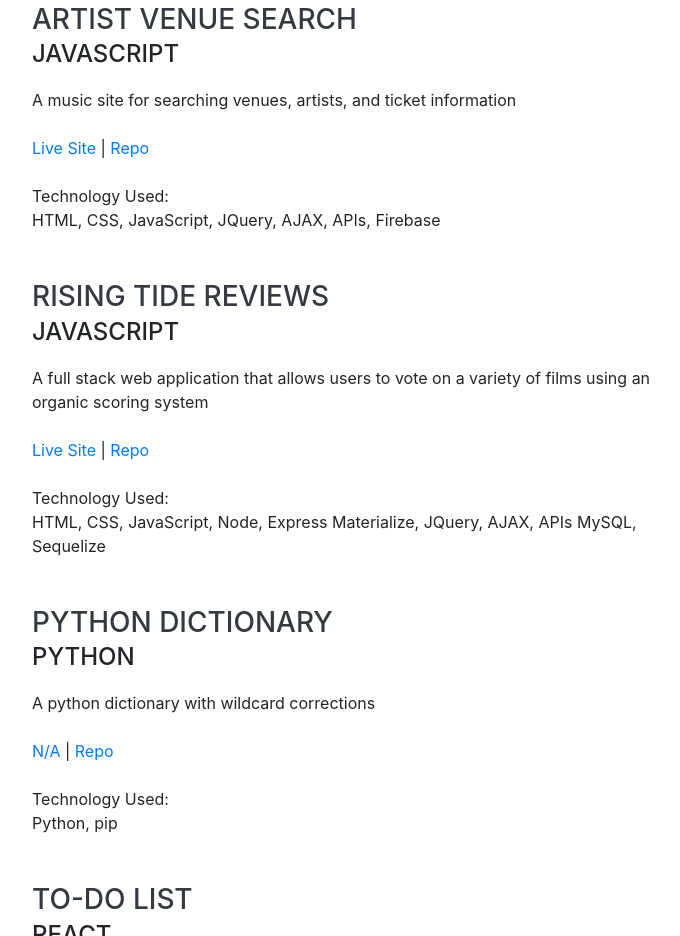
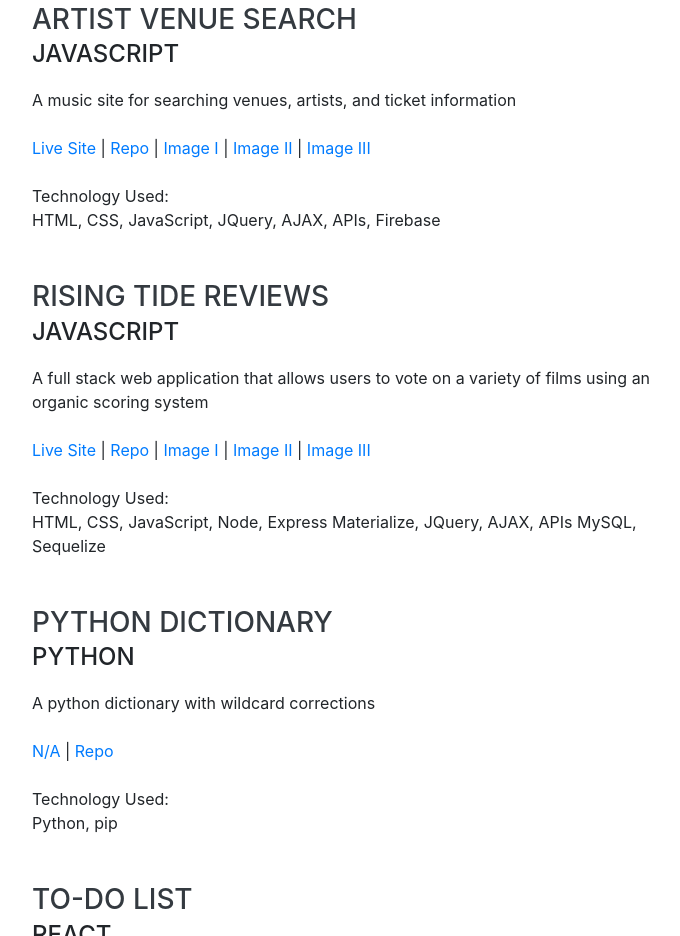
Before and after one commit to robertmoore40/portfolio, a website with bundled scripts: page index.html in a window 1280 px wide. Shown: the part 3795-4731 px from the top of the page, without its empty margins (288-968 px from the left). Built offline with nearby package versions, Linux system fonts and the light colour scheme; a web font is replaced by a local one.

Commit message:
added image links

```diff
--- a/index.html
+++ b/index.html
@@ -230,9 +230,15 @@
             <div>A music site for searching venues, artists, and ticket information</div>
             <br>
             <div>
-            <a href="https://caldwell-bob.github.io/unc_codingbootcamp_project1/">Live Site</a>
+            <a href="https://robertmoore40.github.io/Venue-Search/">Live Site</a>
             |
-            <a href="https://github.com/caldwell-bob/unc_codingbootcamp_project1">Repo</a>
+            <a href="https://github.com/robertmoore40/Venue-Search">Repo</a>
+            |
+            <a href="https://github.com/robertmoore40/Venue-Search/blob/master/images/Capture1.PNG">Image I</a>
+            |
+            <a href="https://github.com/robertmoore40/Venue-Search/blob/master/images/Capture2.PNG">Image II</a>
+            |
+            <a href="https://github.com/robertmoore40/Venue-Search/blob/master/images/Capture3.PNG">Image III</a>
           </div>
             <div></div>
             <br>
@@ -255,6 +261,12 @@
             <a href="https://rising-tide-reviews.herokuapp.com">Live Site</a>
             |
             <a href="https://github.com/ctslone/Rising-Tide-Reviews">Repo</a>
+            |
+            <a href="https://github.com/robertmoore40/RisingTidePictures/blob/master/images/image1.PNG">Image I</a>
+            |
+            <a href="https://github.com/robertmoore40/RisingTidePictures/blob/master/images/image2.PNG">Image II</a>
+            |
+            <a href="https://github.com/robertmoore40/RisingTidePictures/blob/master/images/image4.PNG">Image III</a>
           </div>
             <div></div>
             <br>
```
